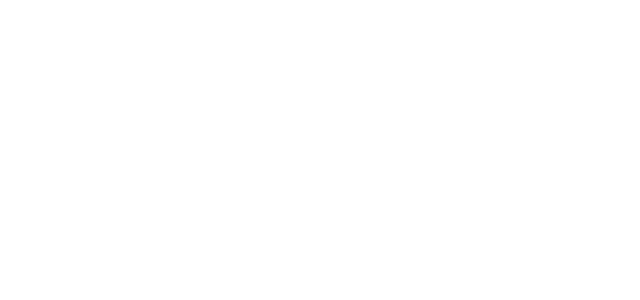
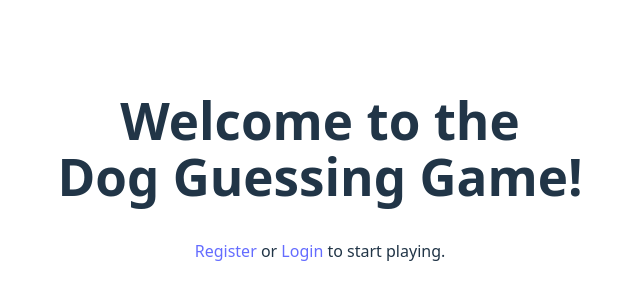
Before and after one commit to emeliethorin/React-assignment-5-6, a React (Vite) app in the folder react/: page / in a window 1280 px wide. Before the commit this address had no page. Shown: the part 232-532 px from the top of the page, without its empty margins (320-960 px from the left). Built offline with nearby package versions, Linux system fonts and the light colour scheme.

Commit message:
Added Home component

```diff
--- a/react/src/App.jsx
+++ b/react/src/App.jsx
@@ -1,5 +1,6 @@
 import { BrowserRouter, Routes, Route } from 'react-router-dom';
 import './App.css';
+import Home from './components/Home.jsx';
 import Registration from './components/Registration.jsx';
 import Login from './components/Login.jsx';
 import DogGuessingGame from './components/DogGuessingGame.jsx';
@@ -9,7 +10,8 @@
     <>
     <BrowserRouter>
       <Routes>
-      <Route path="/register" element={<Registration />} />
+        <Route path="/" element={<Home />} />
+        <Route path="/register" element={<Registration />} />
         <Route path="/login" element={<Login />} />
         <Route path="/game" element={<DogGuessingGame />} />
       </Routes>
--- /dev/null
+++ b/react/src/components/Home.jsx
@@ -0,0 +1,13 @@
+import React from "react";
+
+function Home() {
+    return (
+        <div>
+            <h1>Welcome to the <br/> Dog Guessing Game!</h1>
+            <p><a href="/Registration">Register</a> or
+            <a href="/Login"> Login</a> to start playing.</p>
+        </div>
+    );
+}
+
+export default Home;
```
